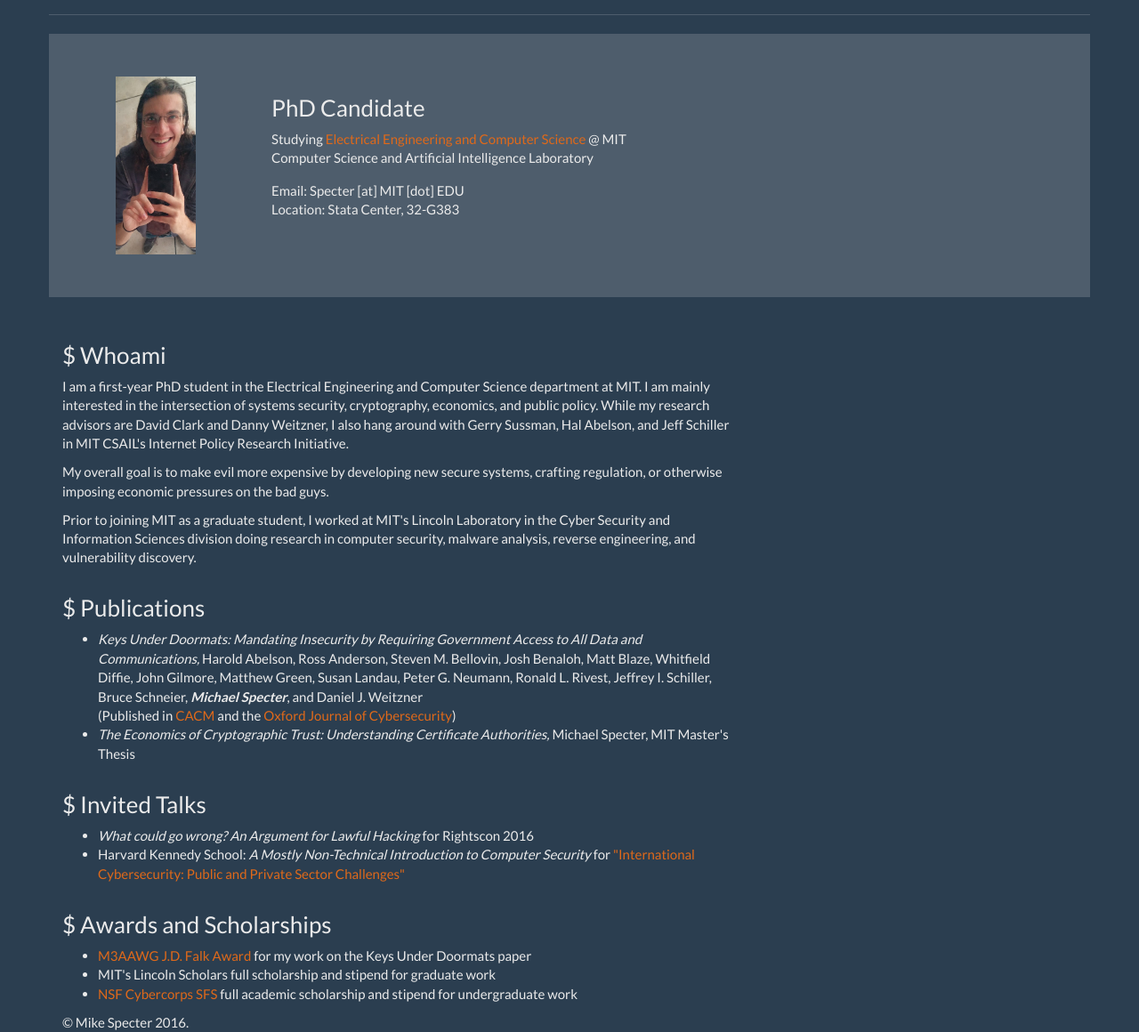
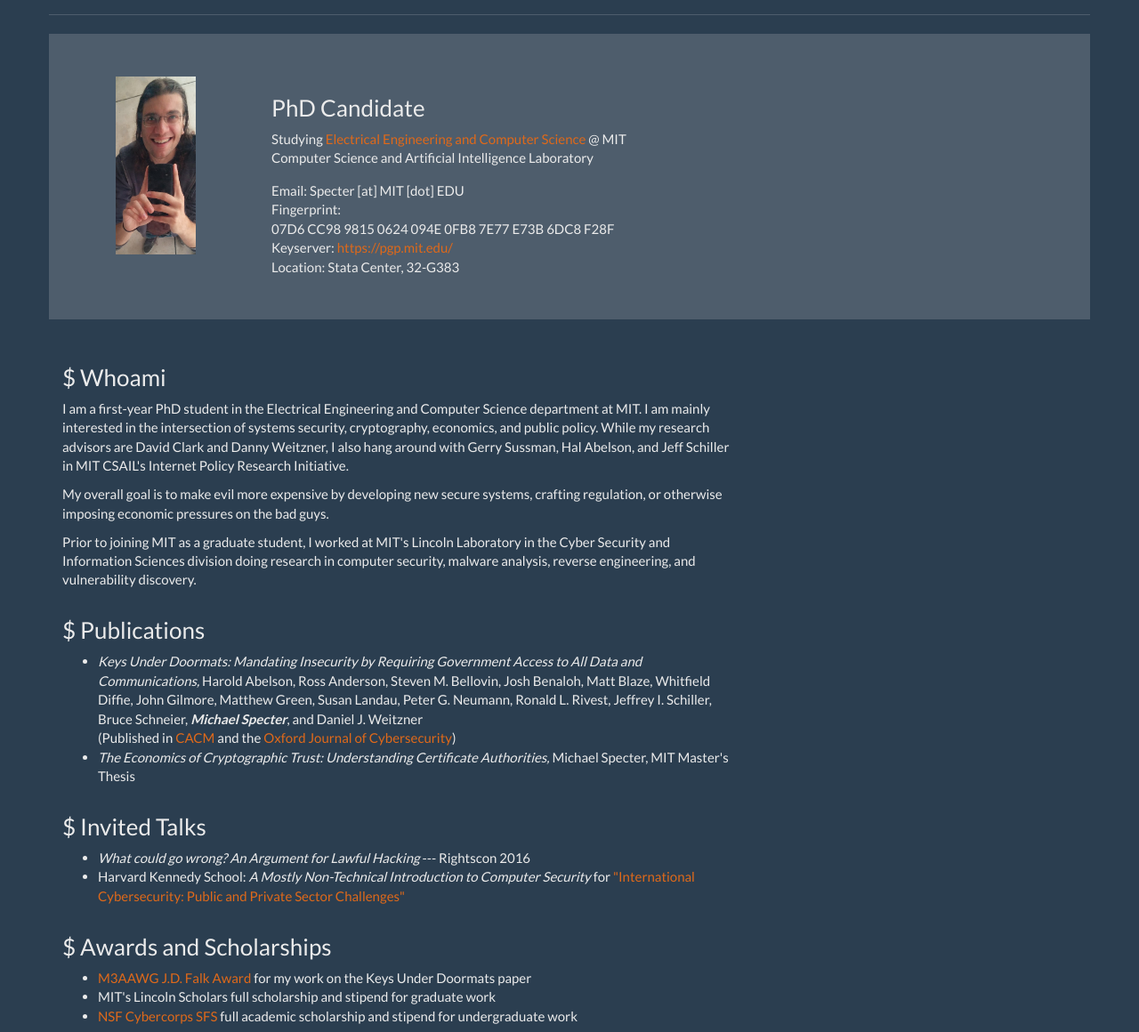
Before and after one commit to mspecter/academic_page, a plain HTML site: page index.html in a window 1280 px wide. Shown: the part 150-1310 px from the top of the page at 89% size. Drawn offline with Linux system fonts and the light colour scheme.

Commit message:
added a few things

```diff
--- a/index.html
+++ b/index.html
@@ -39,7 +39,7 @@ ga('send', 'pageview');
                     <img src="photo.jpg" class="img-rounded" alt="Yay photos!" height=200px />
                 </div>
 
-                <div class="col-md-10">
+                <div class="col-md-7">
                     <p>
                     <h3> PhD Candidate </h3>
 
@@ -53,6 +53,11 @@ ga('send', 'pageview');
                     Email:
                     Specter [at] MIT [dot] EDU
                     <br/>
+                    Fingerprint: <br/>07D6 CC98 9815 0624 094E 0FB8 7E77 E73B 6DC8 F28F
+                    <br/>
+                    Keyserver: <a href="https://pgp.mit.edu/">https://pgp.mit.edu/</a>
+                    <br/>
+
                     Location: Stata Center, 32-G383
                 </div>
 
@@ -99,7 +104,7 @@ ga('send', 'pageview');
                 <div class="col-md-8">
                     <h3>$ Invited Talks</h3>
                     <ul>
-                        <li> <em>What could go wrong? An Argument for Lawful Hacking</em> for Rightscon 2016</li>
+                        <li> <em>What could go wrong? An Argument for Lawful Hacking </em> --- Rightscon 2016</li>
                         <li> Harvard Kennedy School: <em>A Mostly Non-Technical Introduction to Computer Security</em> for <a href="http://hls.harvard.edu/academics/curriculum/catalog/default.aspx?o=64023"> "International Cybersecurity: Public and Private Sector Challenges" </a></li>
                     </ul>
                 </div>
```
